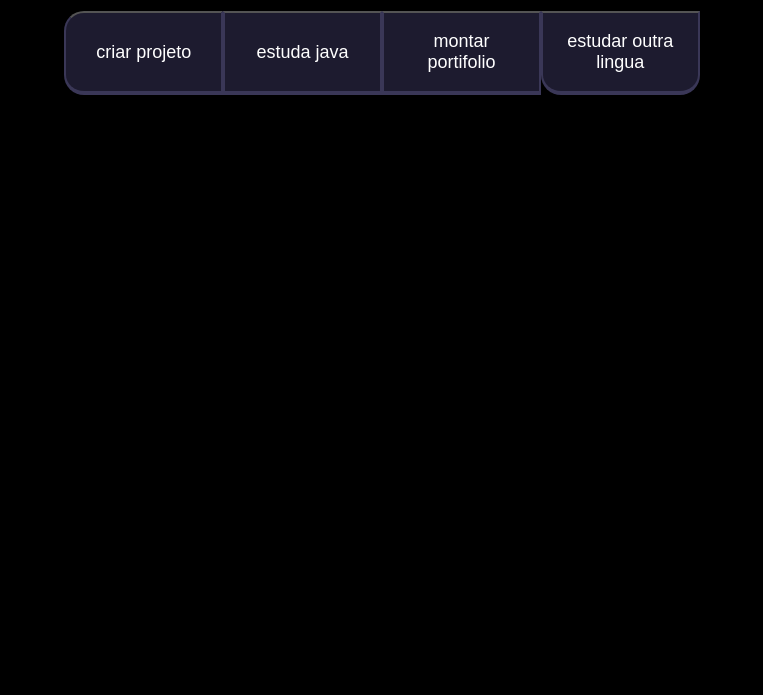
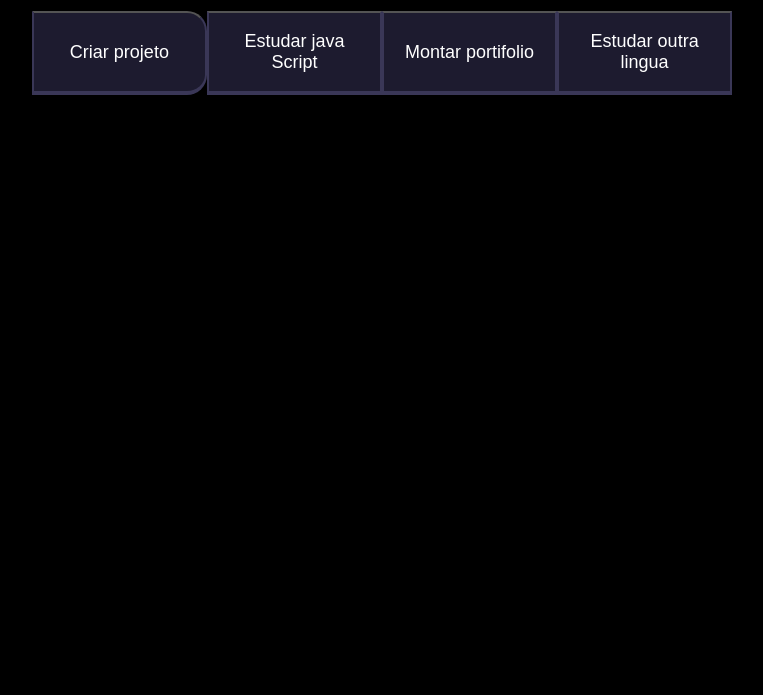
Before and after one commit to mariagabriela123gabi/3J----2024, a plain HTML site: page index.html in a window 1280 px wide. Shown: the part 105-800 px from the top of the page, without its empty margins (276-1039 px from the left). Drawn offline with Linux system fonts and the light colour scheme.

Commit message:
Add files via upload

```diff
--- a/index.html
+++ b/index.html
@@ -11,10 +11,10 @@
     <section class="conteudo-principal">
     <h2 class="titulo-principal">meus objetivos <span>_</span></h2>
     <div class="botoes">
-    <button class="botao">criar projeto</button>
-    <button class="botao">estuda java</button>
-    <button class="botao">montar portifolio</button>
-    <button class="botao">estudar outra lingua</button>
+    <button class="botao">Criar projeto</button>
+    <button class="botao">Estudar java Script</SCRipt></button>
+    <button class="botao">Montar portifolio</button>
+    <button class="botao">Estudar outra lingua</button>
    </div>
 </section>
 </body>
--- a/styles.css
+++ b/styles.css
@@ -45,17 +45,21 @@ color:var(--branco);
 }
 
 .botao:first-child{
-    border-radius: 20px 0 0 20px;
+    border-radius: 20px 20px 0 0;
 }
-botao:first-child{
-    border-radius: 20px 0 20px 0;
-}
-
-.botao:last-child{
-    border-radius: 0px 0px 20px 20px;
-}
+.botao:first-child{
+    border-radius: 0 0 20px 20px;
+   }
 @media screen and (min-width: 700px){
     .botoes{
         display: flex;
     }
+.botao:first-child{
+    border-radius: 20px 0 0 20px;
+   }
+   .botao:first-child{
+    border-radius: 0 20px 20px 0;
+   }
+
+
 }
```
Also changed, not shown: main.js (+11 -0 lines).
